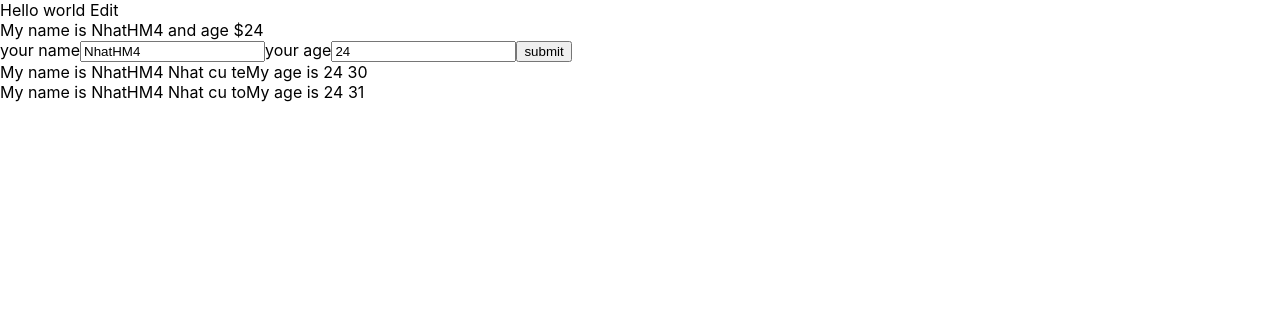
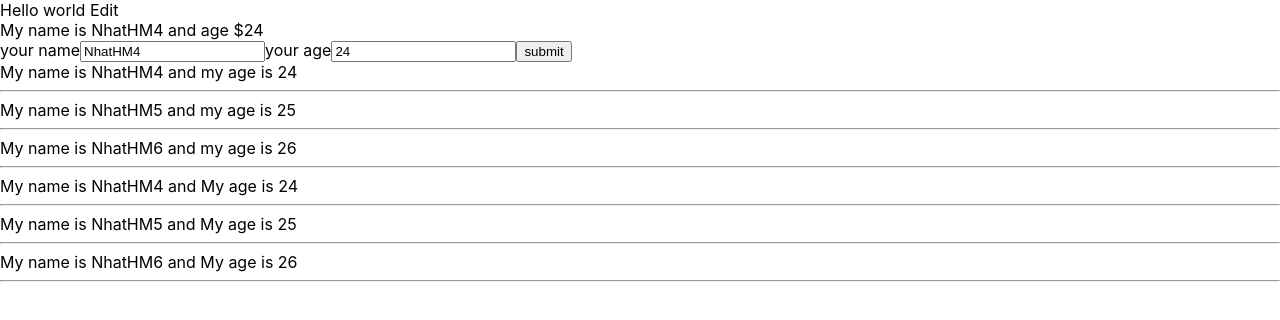
Before and after one commit to NhatHM4/reactjsBai1, a React (Create React App) app: page / in a window 1280 px wide. Shown: the top 320 px of the page. Built offline with nearby package versions, Linux system fonts and the light colour scheme.

Commit message:
map array object

```diff
--- a/src/components/DisplayInfo.js
+++ b/src/components/DisplayInfo.js
@@ -1,13 +1,35 @@
 import React from "react";
 
 class DisplayInfo extends React.Component{
+
+    showUser = (item) =>{
+        return (
+            <div>
+                My name is {item.name} and My age is {item.age}
+                <hr/>
+            </div>
+        )
+    }
+
     render(){
-        console.log(this.props)
-        const {name , age} = this.props
+       // destructuring array
+       const {listUsers} = this.props
         return(
             <div>
-                My name is NhatHM4 {name}
-                My age is 24 {age}
+                 {
+                    listUsers.map((user)=> {
+                        return (
+                            <div>
+                                My name is {user.name} and my age is {user.age}
+                                <hr/>
+                            </div>
+                        )
+                    })
+                 }
+
+                 {
+                    listUsers.map((user) => this.showUser(user))
+                 }
             </div>
         )
     }
--- a/src/components/MyComponent.js
+++ b/src/components/MyComponent.js
@@ -3,6 +3,13 @@ import DisplayInfo from "./DisplayInfo";
 import UserInfor from "./UserInfo";
 class MyComponent extends React.Component {
 
+  state = {
+    listUsers : [
+      { id : 1, name : "NhatHM4" , age : 24} ,
+      { id : 2, name : "NhatHM5" , age : 25} ,
+      { id : 3, name : "NhatHM6" , age : 26}
+    ]
+  }
 
   // JSX
   render() {
@@ -10,8 +17,7 @@ class MyComponent extends React.Component {
         <div>
 
             <UserInfor/>
-            <DisplayInfo name= "Nhat cu te" age ="30"/>
-            <DisplayInfo name= "Nhat cu to" age ="31"/>
+            <DisplayInfo listUsers = {this.state.listUsers}/>
         </div>
     );
   }
```
